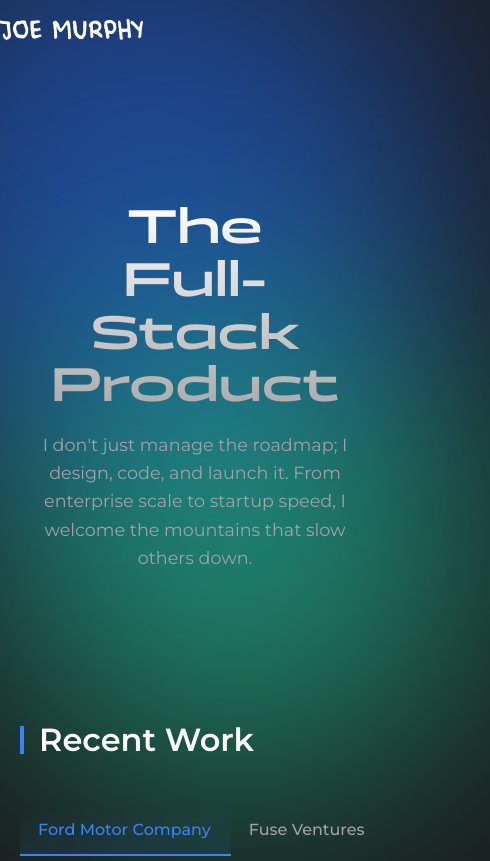
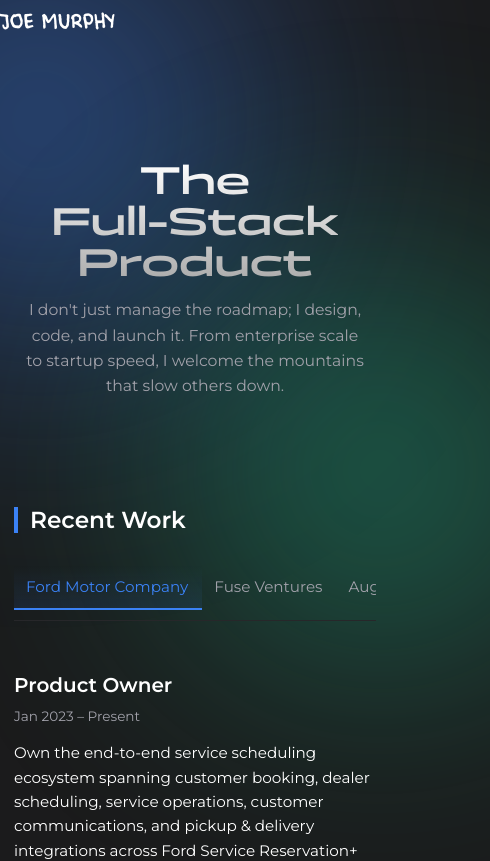
Before and after one commit to joemurphy3515/Portfolio, a React (Vite) app: page / in a window 390 px wide. Shown: the top 861 px of the page, 490 px wide, since content can reach past the window. Built offline with nearby package versions, Linux system fonts and the light colour scheme.

Commit message:
ui changes

```diff
--- a/src/App.css
+++ b/src/App.css
@@ -116,6 +116,36 @@
   padding: 0;
 }
 
+html,
+body {
+  width: 100%;
+  max-width: 100%;
+  overflow-x: hidden;
+}
+
+img,
+svg,
+video,
+canvas {
+  max-width: 100%;
+  height: auto;
+  display: block;
+}
+
+p,
+h1,
+h2,
+h3,
+h4,
+h5,
+h6,
+a,
+li,
+span {
+  overflow-wrap: anywhere;
+  word-break: break-word;
+}
+
 html {
   scroll-behavior: smooth;
 }
@@ -131,10 +161,9 @@ body {
   max-width: 1200px;
   margin: 0 auto;
   padding: 0 20px;
-  overflow-x: hidden;
+  overflow-x: clip;
 }
 
-/* NAV */
 .navbar {
   display: flex;
   justify-content: center;
@@ -178,6 +207,7 @@ body {
   padding: 8px 20px;
   border-radius: 20px;
   transition: all 0.3s ease;
+  white-space: nowrap;
 }
 
 .nav-pill-link--active,
@@ -186,7 +216,6 @@ body {
   color: white;
 }
 
-/* HERO */
 .hero {
   display: flex;
   flex-direction: column;
@@ -198,30 +227,51 @@ body {
   padding-bottom: 5vh;
 }
 
+.blue-circle,
+.green-circle {
+  position: fixed;
+  pointer-events: none;
+  z-index: -1;
+  transform: translateZ(0) scale(1.15);
+  will-change: transform, filter;
+}
+
 .blue-circle {
-  position: absolute;
-  width: 600px;
-  height: 600px;
-  background-color: #2064e1;
-  border-radius: 50%;
-  top: -100px;
-  left: -150px;
-  z-index: -1;
-  filter: blur(120px);
-  opacity: 0.6;
+  width: 720px;
+  height: 720px;
+  top: -160px;
+  left: -220px;
+
+  background: radial-gradient(
+    circle,
+    rgba(59, 130, 246, 1) 0%,
+    rgba(59, 130, 246, 0.85) 25%,
+    rgba(59, 130, 246, 0.5) 45%,
+    rgba(59, 130, 246, 0.15) 65%,
+    rgba(59, 130, 246, 0.0) 80%
+  );
+
+  filter: blur(170px);
+  opacity: 0.9;
 }
 
 .green-circle {
-  position: absolute;
-  width: 500px;
-  height: 500px;
-  background-color: #20e1a8;
-  border-radius: 50%;
-  top: 300px;
-  right: -100px;
-  z-index: -1;
-  filter: blur(120px);
-  opacity: 0.5;
+  width: 640px;
+  height: 640px;
+  top: 260px;
+  right: -200px;
+
+  background: radial-gradient(
+    circle,
+    rgba(32, 225, 168, 1) 0%,
+    rgba(32, 225, 168, 0.85) 25%,
+    rgba(32, 225, 168, 0.5) 45%,
+    rgba(32, 225, 168, 0.15) 65%,
+    rgba(32, 225, 168, 0.0) 80%
+  );
+
+  filter: blur(170px);
+  opacity: 0.85;
 }
 
 .hero-title {
@@ -244,7 +294,6 @@ body {
   font-size: 1.1rem;
 }
 
-/* SECTIONS */
 .section-container {
   margin: 100px 0;
 }
@@ -253,15 +302,18 @@ body {
   display: flex;
   align-items: center;
   margin-bottom: 40px;
+  min-width: 0;
 }
 
 .section-header--space-between {
   justify-content: space-between;
+  gap: 16px;
 }
 
 .section-header-left {
   display: flex;
   align-items: center;
+  min-width: 0;
 }
 
 .vertical-bar {
@@ -276,6 +328,7 @@ body {
   font-family: var(--font-body);
   font-size: 2rem;
   font-weight: 600;
+  min-width: 0;
 }
 
 .section-subtext {
@@ -287,19 +340,24 @@ body {
   font-size: 1.7rem;
 }
 
-/* WORK */
 .work-layout {
   display: grid;
   grid-template-columns: 200px 1fr;
   gap: 60px;
 }
 
+.work-layout > * {
+  min-width: 0;
+}
+
 .work-sidebar {
   display: flex;
   flex-direction: column;
+  min-width: 0;
 }
 
 .work-tab {
+  font-family: var(--font-body);
   background: transparent;
   border: none;
   color: var(--text-secondary);
@@ -310,6 +368,7 @@ body {
   border-left: 2px solid transparent;
   margin-left: -2px;
   transition: all 0.3s;
+  white-space: nowrap;
 }
 
 .work-tab:hover {
@@ -357,18 +416,16 @@ body {
   margin-bottom: 10px;
 }
 
-/* CAPABILITIES */
 .capabilities {
   padding-top: 10px;
 }
 
-/* IMPORTANT: align the bar to the title (not the center of title+subtext block) */
 .capabilities .section-header-left {
   align-items: flex-start;
 }
 
 .capabilities .vertical-bar {
-  margin-top: 6px; /* tweak 4–10px */
+  margin-top: 6px;
   height: 34px;
 }
 
@@ -379,6 +436,10 @@ body {
   gap: 18px;
 }
 
+.cap-grid > * {
+  min-width: 0;
+}
+
 .cap-card {
   border-radius: 18px;
   border: 1px solid rgba(255, 255, 255, 0.1);
@@ -386,9 +447,7 @@ body {
   backdrop-filter: blur(10px);
   padding: 18px 18px 16px;
   box-shadow: 0 16px 40px rgba(0, 0, 0, 0.35);
-  transition:
-    transform 0.25s ease,
-    border-color 0.25s ease,
+  transition: transform 0.25s ease, border-color 0.25s ease,
     background-color 0.25s ease;
 }
 
@@ -402,6 +461,11 @@ body {
   display: flex;
   gap: 14px;
   align-items: flex-start;
+  min-width: 0;
+}
+
+.cap-top > * {
+  min-width: 0;
 }
 
 .cap-icon {
@@ -448,7 +512,6 @@ body {
   margin-bottom: 8px;
 }
 
-/* GITHUB BTN */
 .github-btn {
   font-family: var(--font-body);
   font-weight: 600;
@@ -457,16 +520,14 @@ body {
   color: #2fe08d;
   padding: 8px 16px;
   border-radius: 4px;
-  display: flex;
+  display: inline-flex;
   align-items: center;
   gap: 8px;
   cursor: pointer;
   text-decoration: none;
-  transition:
-    background-color 0.25s ease,
-    color 0.25s ease,
-    border-color 0.25s ease,
-    transform 0.2s ease;
+  white-space: nowrap;
+  transition: background-color 0.25s ease, color 0.25s ease,
+    border-color 0.25s ease, transform 0.2s ease;
 }
 
 .github-btn:hover {
@@ -474,11 +535,14 @@ body {
   color: white;
 }
 
-/* PROJECTS */
 .projects-grid {
   display: grid;
   grid-template-columns: repeat(auto-fit, minmax(300px, 1fr));
   gap: 20px;
+}
+
+.projects-grid > * {
+  min-width: 0;
 }
 
 .project-card {
@@ -500,18 +564,22 @@ body {
   justify-content: space-between;
   align-items: center;
   margin-bottom: 20px;
+  gap: 10px;
+  min-width: 0;
 }
 
 .project-title {
   font-family: var(--font-accent);
   font-weight: 700;
   font-size: 1.4rem;
+  min-width: 0;
 }
 
 .project-logo-placeholder {
   font-weight: bold;
   font-size: 0.8rem;
   opacity: 0.5;
+  flex: 0 0 auto;
 }
 
 .project-desc {
@@ -535,7 +603,6 @@ body {
   font-family: monospace;
 }
 
-/* FOOTER */
 .footer {
   text-align: center;
   padding: 100px 0;
@@ -575,7 +642,6 @@ body {
   border-color: white;
 }
 
-/* RESPONSIVE */
 @media (max-width: 980px) {
   .cap-grid {
     grid-template-columns: 1fr;
@@ -589,6 +655,7 @@ body {
 
   .work-layout {
     grid-template-columns: 1fr;
+    gap: 28px;
   }
 
   .work-sidebar {
@@ -598,18 +665,15 @@ body {
     border-bottom: 1px solid var(--border-color);
     padding-bottom: 10px;
     margin-bottom: 20px;
+    -webkit-overflow-scrolling: touch;
   }
 
   .work-tab {
-    font-family: var(--font-body);
-    font-weight: 500;
-    white-space: nowrap;
     border-left: none;
     border-bottom: 2px solid transparent;
   }
 
   .work-tab--active {
-    border-left: none;
     border-bottom: 2px solid var(--accent-blue);
     background: linear-gradient(
       0deg,
@@ -626,3 +690,149 @@ body {
     font-size: 1.25rem;
   }
 }
+
+@media (max-width: 420px) {
+  .app-container {
+    padding: 0 14px;
+  }
+
+  .navbar {
+    padding: 22px 14px;
+  }
+
+  .logo {
+    font-size: 1.22rem;
+  }
+
+  .hero {
+    margin: 160px 0 0 0;
+    padding-bottom: 4vh;
+  }
+
+  .hero-title {
+    font-size: 2.45rem;
+    line-height: 1.05;
+    margin-bottom: 14px;
+  }
+
+  .hero-subtitle {
+    font-size: 0.98rem;
+    max-width: 340px;
+  }
+
+  .blue-circle {
+    width: 520px;
+    height: 520px;
+    top: -140px;
+    left: -220px;
+    filter: blur(110px);
+    opacity: 0.55;
+  }
+
+  .green-circle {
+    width: 460px;
+    height: 460px;
+    top: 240px;
+    right: -220px;
+    filter: blur(110px);
+    opacity: 0.45;
+  }
+
+  .section-container {
+    margin: 70px 0;
+  }
+
+  .section-header {
+    margin-bottom: 26px;
+  }
+
+  .vertical-bar {
+    height: 26px;
+    margin-right: 12px;
+  }
+
+  .section-title {
+    font-size: 1.45rem;
+  }
+
+  .section-subtext {
+    font-size: 1.05rem;
+    line-height: 1.35;
+  }
+
+  .work-tab {
+    padding: 12px 14px;
+    font-size: 0.95rem;
+  }
+
+  .work-role {
+    font-size: 1.25rem;
+  }
+
+  .work-date {
+    font-size: 0.85rem;
+    margin-bottom: 14px;
+  }
+
+  .work-desc,
+  .work-list {
+    font-size: 0.95rem;
+  }
+
+  .cap-grid {
+    gap: 14px;
+    margin-top: 18px;
+  }
+
+  .cap-card {
+    padding: 16px 14px 14px;
+    border-radius: 16px;
+  }
+
+  .projects-grid {
+    grid-template-columns: 1fr;
+    gap: 14px;
+  }
+
+  .project-card {
+    padding: 18px;
+    border-radius: 12px;
+  }
+
+  .project-title {
+    font-size: 1.15rem;
+  }
+
+  .project-desc {
+    font-size: 0.9rem;
+    min-height: unset;
+    margin-bottom: 14px;
+  }
+
+  .github-btn {
+    padding: 8px 12px;
+    border-radius: 10px;
+    font-size: 0.9rem;
+  }
+
+  .footer {
+    padding: 70px 0;
+  }
+
+  .footer-title {
+    font-size: 2rem;
+    margin-bottom: 12px;
+  }
+
+  .footer-subtitle {
+    font-size: 0.95rem;
+    margin-bottom: 22px;
+  }
+
+  .cta-btn {
+    width: 100%;
+    padding: 12px 16px;
+    font-size: 1rem;
+    border-radius: 10px;
+  }
+}
```
